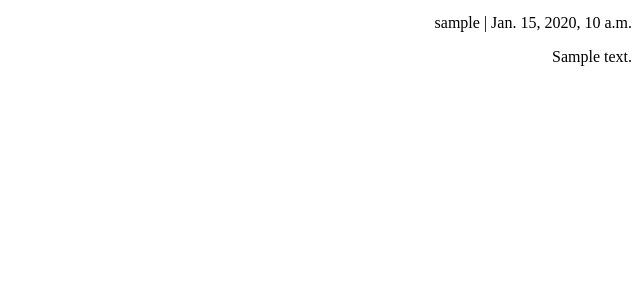
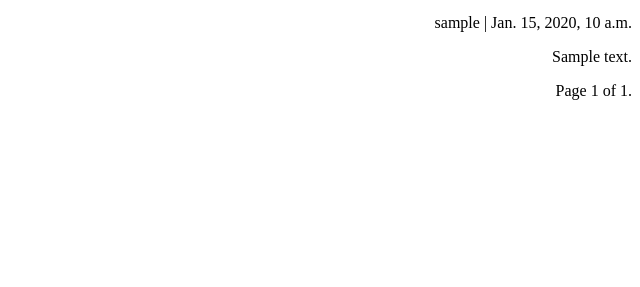
Before and after one commit to nadyr-mg/TamTut, a Django app: page /profile/1/ in a window 1280 px wide. Shown: the part 513-800 px from the top of the page, without its empty margins (640-1280 px from the left). Run offline with Django 3.2, Linux system fonts and the light colour scheme; tables that the repository leaves empty hold one stand-in row (values such as "Sample post"); grey boxes marked "Sample" are stand-in pictures.

Commit message:
pagination for user's feed

```diff
--- a/core/templates/core/profile.html
+++ b/core/templates/core/profile.html
@@ -28,15 +28,32 @@
             <button type="submit">Post</button>
         </form>
     </table>
-    <table >
+    <table>
         <tr>
             {% for post in user_feed %}
                 <ul>
-                <p style="text-align:-webkit-right;">{{ prof.user.username }} |  {{ post.date_posted }}</p>
+                    <p style="text-align:-webkit-right;">{{ prof.user.username }} | {{ post.date_posted }}</p>
                     <p style="text-align:-webkit-right;">{{ post.text }}</p>
                 </ul>
             {% endfor %}
         </tr>
+        <div class="pagination" style="text-align:-webkit-right;">
+    <span class="step-links">
+        {% if user_feed.has_previous %}
+            <a href="?page=1">&laquo; first</a>
+            <a href="?page={{ user_feed.previous_page_number }}">previous</a>
+        {% endif %}
+
+        <span class="current">
+            Page {{ user_feed.number }} of {{ user_feed.paginator.num_pages }}.
+        </span>
+
+        {% if user_feed.has_next %}
+            <a href="?page={{ user_feed.next_page_number }}">next</a>
+            <a href="?page={{ user_feed.paginator.num_pages }}">last &raquo;</a>
+        {% endif %}
+    </span>
+        </div>
     </table>
 
 
--- a/core/views.py
+++ b/core/views.py
@@ -1,5 +1,6 @@
 from django.contrib.auth import authenticate, login
 from django.shortcuts import render, redirect, reverse
+from django.core.paginator import Paginator
 
 from core.forms import UserRegistrationForm, EditUserInfo, EditProfileInfo, HobbyList, CoorsForm, CreatePostForm
 from core.models import Profile, UserFeed
@@ -39,6 +40,9 @@ def profile(request, pk):
         hobbies = prof.hobby.all()
 
         user_feed = prof.userfeed_set.all()
+        user_feed = Paginator(user_feed, 6)
+        page = request.GET.get('page')
+        user_feed = user_feed.get_page(page)
         context = {
             'hobbies': hobbies,
             'prof': prof,
```
Lines whose indentation alone changed are shown as unchanged.
